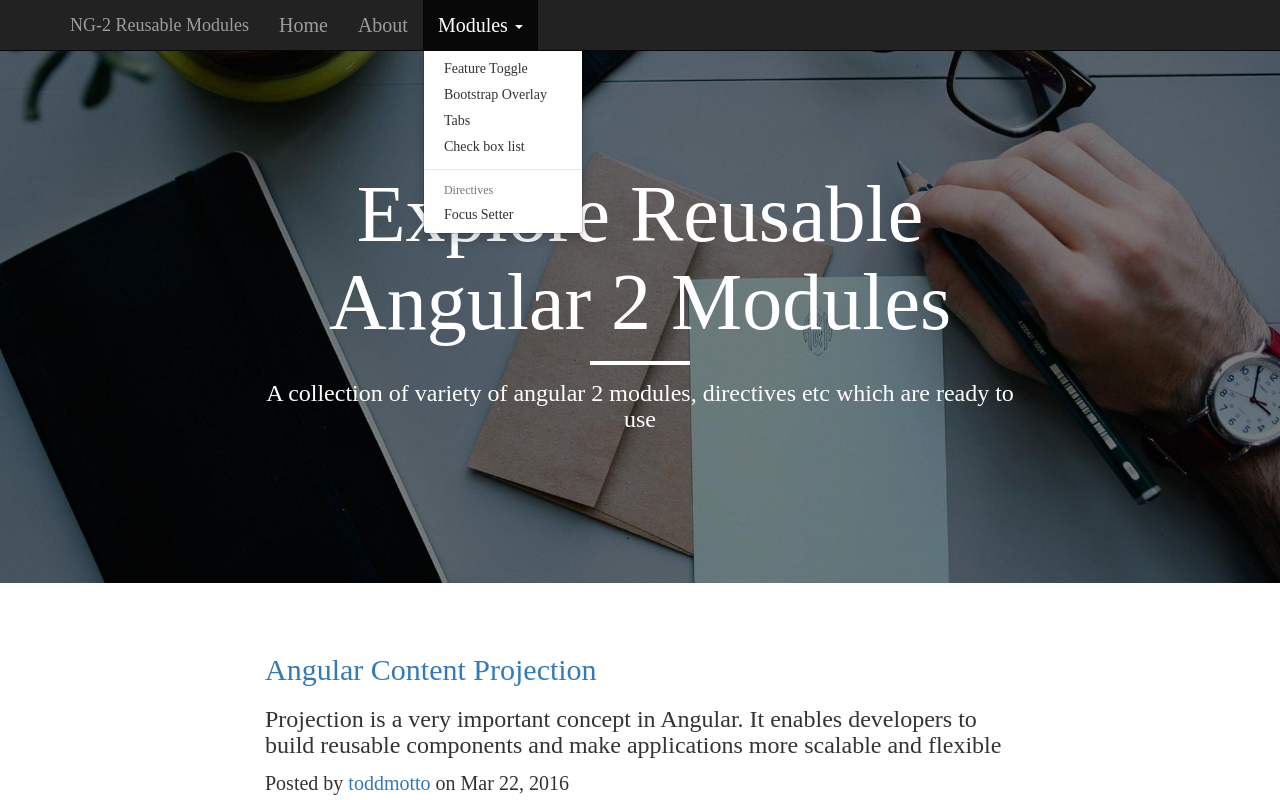
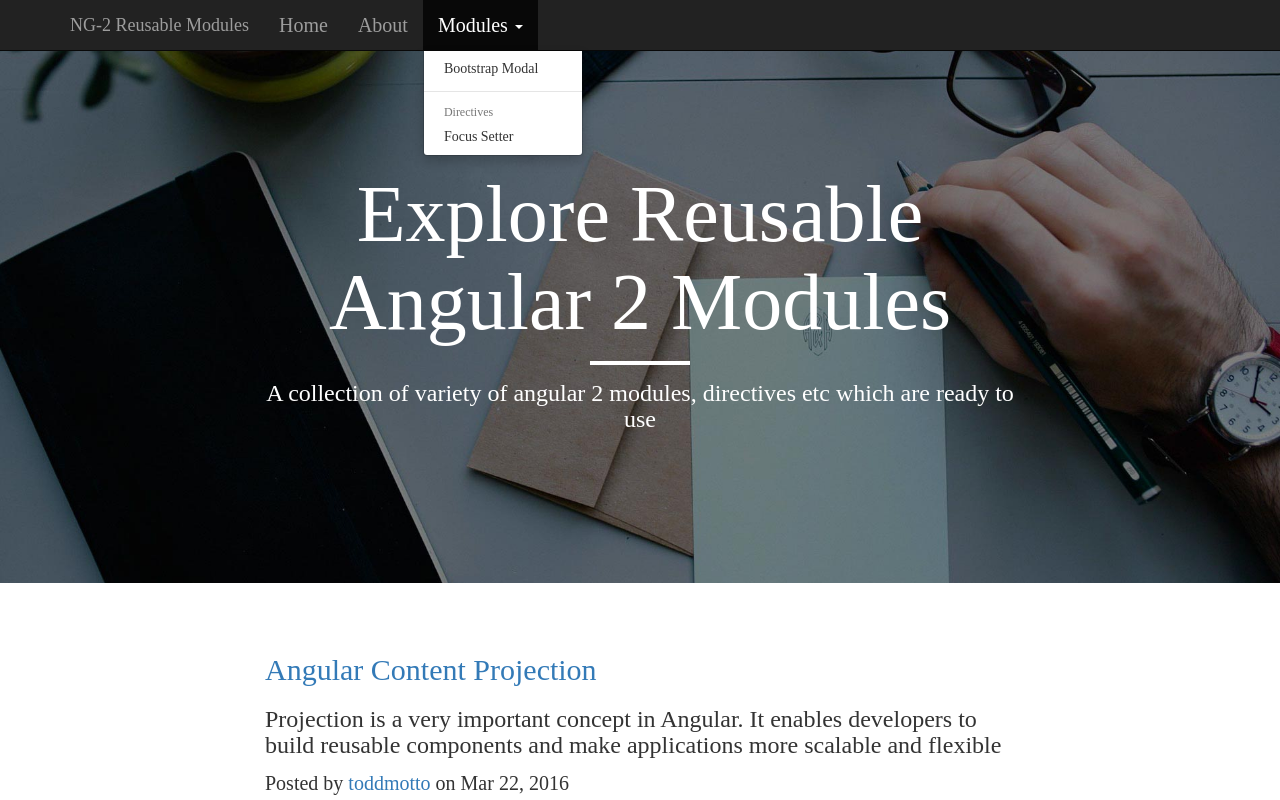
Before and after one commit to Madhusuthanan-B/Angular-4, an Angular app: page / in a window 1280 px wide. Both pictures are taken after a click on the button "Modules". Shown: the top 800 px of the page. Built offline with nearby package versions, Linux system fonts and the light colour scheme.

Commit message:
Removing non implemented items from menu

```diff
--- a/src/app/navbar/navbar.component.html
+++ b/src/app/navbar/navbar.component.html
@@ -17,10 +17,7 @@
         <li class="dropdown">
           <a href="#" class="dropdown-toggle" data-toggle="dropdown" role="button" aria-haspopup="true" aria-expanded="false">Modules <span class="caret"></span></a>
           <ul class="dropdown-menu">
-            <li><a href="#">Feature Toggle</a></li>
-            <li><a routerLink="/modal">Bootstrap Overlay</a></li>
-            <li><a href="#">Tabs</a></li>
-            <li><a href="#">Check box list</a></li>
+            <li><a routerLink="/modal">Bootstrap Modal</a></li>
             <li role="separator" class="divider"></li>
             <li class="dropdown-header">Directives</li>
             <li><a routerLink="/focus-setter">Focus Setter</a></li>
```
